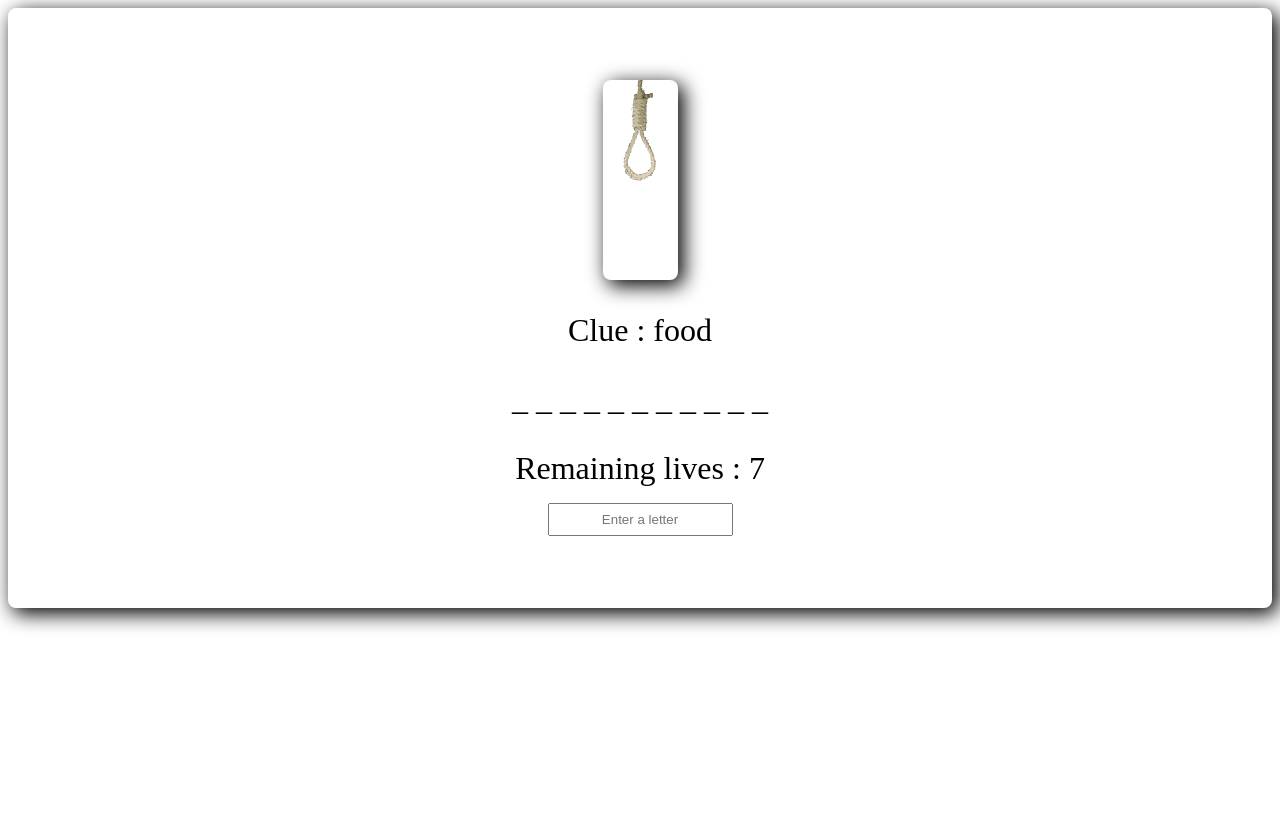
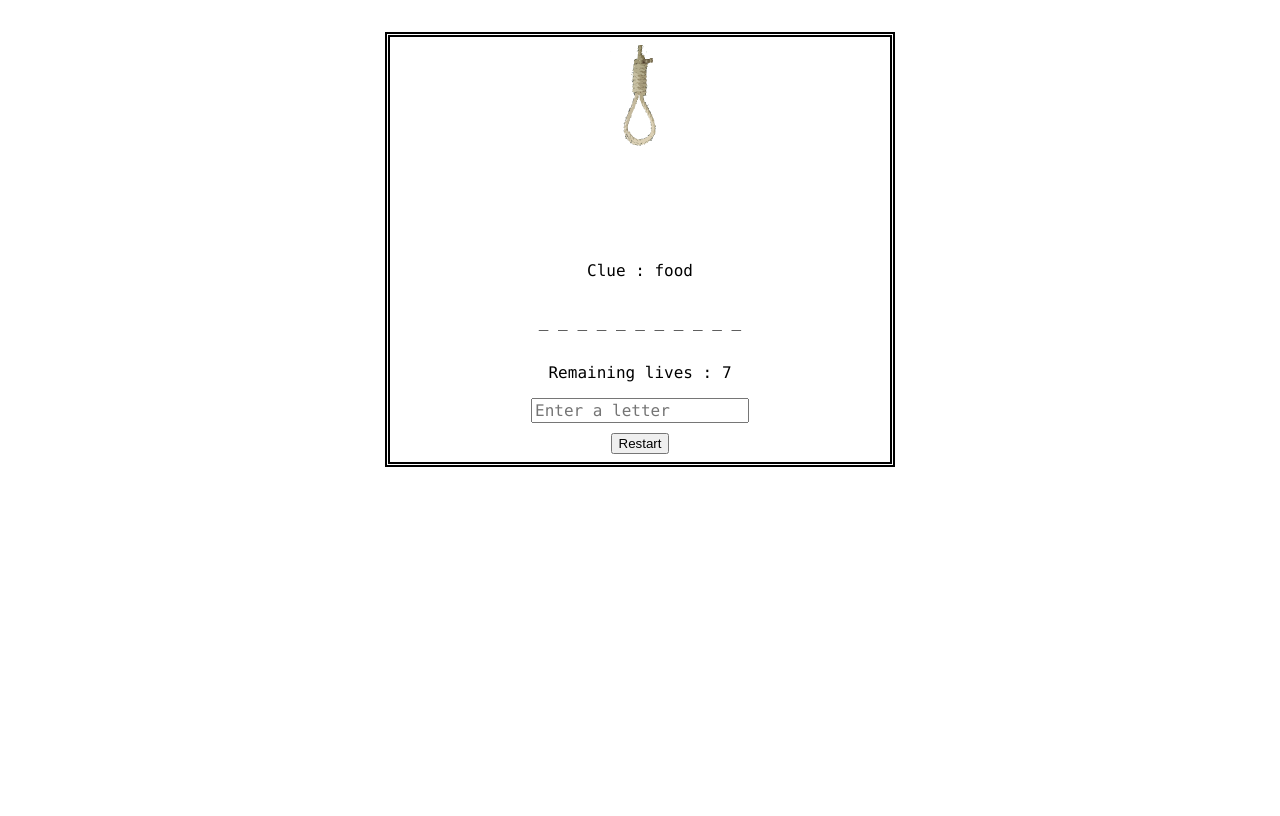
Before and after one commit to AAlexsandre/exercices_tfe, a PHP site: page / in a window 1280 px wide. After the commit the page ends 467 px from the top, so only its background shows below. Run offline with PHP 8.4, Linux system fonts and the light colour scheme.

Commit message:
hangman : finish

```diff
--- a/hangman/Hangman.js
+++ b/hangman/Hangman.js
@@ -18,7 +18,6 @@ export default class Hangman {
     }
 
     createElement(game) {
-
         let clue = document.createElement("p");
         let findWord = document.createElement("p");
         let placeLetter;
@@ -34,6 +33,17 @@ export default class Hangman {
         form.id = "inputForm";
         let enterLetter = document.createElement("input");
         this.renderComponent(game, clue, findWord, lifes, form, enterLetter);
+
+        // Création du bouton Restart
+        let restartButton = document.createElement("button");
+        restartButton.innerHTML = "Restart";
+        restartButton.style.marginTop = "10px";
+        game.appendChild(restartButton);
+
+        restartButton.addEventListener("click", () => {
+            // Recharge la page pour redémarrer le jeu avec un nouveau mot
+            location.reload();
+        });
     }
 
     renderComponent(game, clue, findWord, lifes, form, enterLetter) {
@@ -69,10 +79,6 @@ export default class Hangman {
                         found = true;
                         game.children[2].children[i].innerHTML = enterLetter.value;
                     }
-
-                    // if(game.children[2].children[i].innerHTML == "_ "){
-                    //     finish = false;
-                    // }
                 }
 
                 if (found == false) {
@@ -80,14 +86,35 @@ export default class Hangman {
                     lifes.innerHTML = "Remaining lives : " + this.chance;
                     document.getElementById("image").style.backgroundPosition = sizeImage[index], "0px";
                     index++;
-                    if(this.chance == 1) {
+                    if (this.chance == 0) {
                         document.getElementById("image").style.backgroundPosition = "-450px", "0px";
+                    }
+                    if (this.chance === 0) {
+                        enterLetter.style.display = "none";
                     }
                 }
                 enterLetter.value = "";
                 found = false;
             }
+            this.checkWin();
+        });
 
-        });
     }
+
+    checkWin() {
+        let win = true;
+        for (let i = 0; i < this.word.sendTheLengthOfTheWorld(); ++i) {
+            if (document.getElementById(i).innerHTML == "_ ") {
+                win = false;
+            }
+        }
+
+        if (win == true) {
+            document.getElementById("inputForm").style.display = "none";
+            let message = document.createElement("p");
+            message.innerHTML = "You won!";
+            document.getElementById("game").appendChild(message);
+        }
+    }
+
 }
--- a/hangman/index.html
+++ b/hangman/index.html
@@ -1,5 +1,6 @@
 <!DOCTYPE html>
 <html lang="en">
+
 <head>
     <meta charset="UTF-8">
     <meta http-equiv="X-UA-Compatible" content="IE=edge">
@@ -7,12 +8,16 @@
     <title>Document</title>
     <link rel="stylesheet" href="style.css">
 </head>
+
 <body>
-    <div id="game">
-        <div id="image"></div>
+    <main>
+        <div id="game">
+            <div id="image"></div>
 
-    </div>
+        </div>
+    </main>
 
     <script src="script.js" type="module"></script>
 </body>
+
 </html>
--- a/hangman/style.css
+++ b/hangman/style.css
@@ -1,36 +1,36 @@
-body{
-    height: 100vh;
+body {
+    background-size: contain;
+    font-family: 'consolas', sans-serif;
+    margin-top: 2em;
 }
 
-#game{
-    height: 75%;
+main{
+    max-width: 500px;
+    margin: 0 auto;
+    border: double black 5px;
+}
+
+main #game {
     display: flex;
     flex-direction: column;
     justify-content: center;
     align-items: center;
-    box-shadow: 5px 5px 20px 0.9px;
-    border-radius: 0.5em;
-
+    margin: 0.5em;
 }
 
+main div input {
+    height: var(--height);
+    font-family: var(--font-fam);
+    color: var(--color-dark);
+    font-size: 1rem;
+}
+
+
+
 #game #image {
-    position: relative;
     background-image: url(man.png);
     background-repeat: no-repeat;
     background-position: 0px 0px;
     height: 200px;
     width: 75px;
-    box-shadow: 5px 5px 20px 0.9px;
-    border-radius: 0.5em;
-    margin-bottom: 1em;
 }
-
-#game p{
-    margin: 0.5em;
-    font-size: 2em;
-}
-
-#game input{
-    text-align: center;
-    height: 2em;
-}
```
